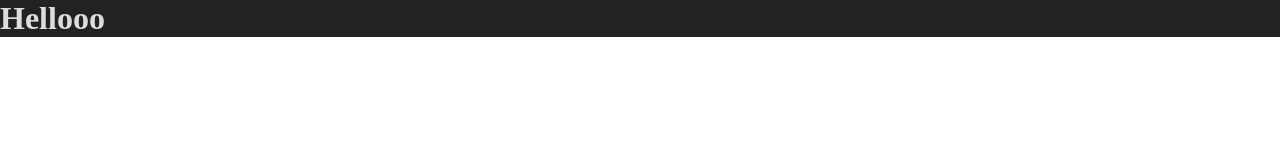
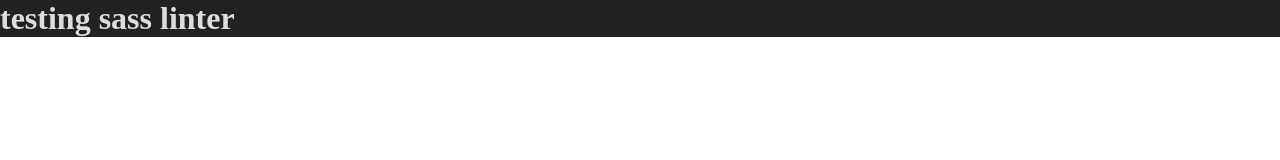
Before and after one commit to gabrielyea/module1-capstone, a website: page index.html in a window 1280 px wide. Drawn offline with Linux system fonts and the light colour scheme.

Commit message:
Test linter

```diff
--- a/index.html
+++ b/index.html
@@ -9,7 +9,7 @@
     <link rel="stylesheet" href="css/main.css">
   </head>
   <body class="theme-dark">
-    <h1>Hellooo</h1>
+    <h1>testing sass linter</h1>
     <!-- <div class="icon-1"></div> -->
     <script type="module" src="scripts/main.js"></script>
   </body>
```
